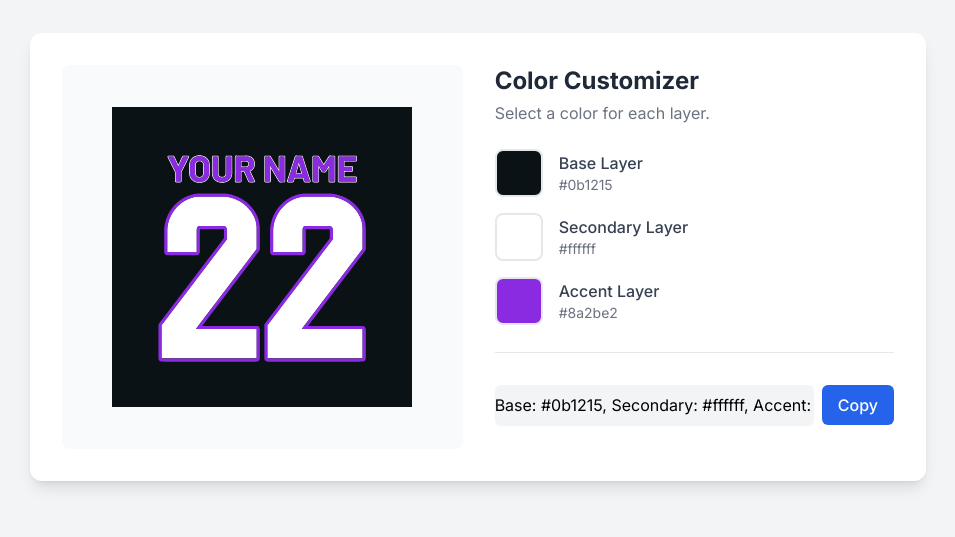
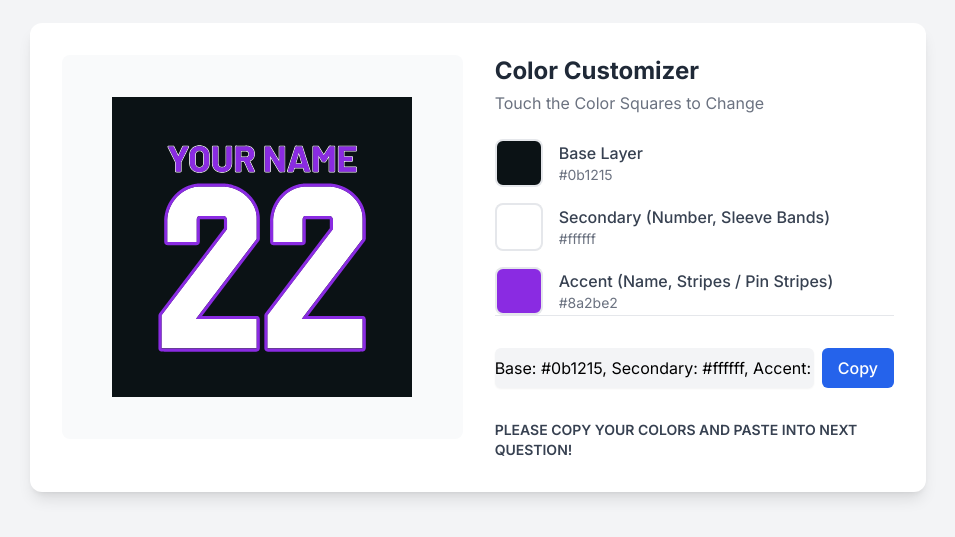
Before and after one commit to DonSanguine/Jersey-Color-Preview, a plain HTML site: page index.html in a window 1280 px wide. Shown: the part 143-680 px from the top of the page, without its empty margins (162-1117 px from the left). Drawn offline with nearby package versions, Linux system fonts and the light colour scheme.

Commit message:
index.html

```diff
--- a/index.html
+++ b/index.html
@@ -52,7 +52,7 @@
 
     <div class="bg-white w-full max-w-4xl rounded-xl shadow-lg p-4 sm:p-6 md:p-8 flex flex-col lg:flex-row gap-6 lg:gap-8">
 
-        <!-- Left Column: SVG Preview -->
+<!-- Left Column: SVG Preview -->
         <div class="flex flex-col items-center justify-center bg-gray-50 rounded-lg p-4 h-72 sm:h-80 md:h-96 lg:w-1/2 relative">
             <div id="svg-container" class="relative w-full max-w-[300px] aspect-square">
                 <!-- SVG layers -->
@@ -73,16 +73,13 @@
             </div>
         </div>
 
-        <!-- Right Column: Controls & Output -->
         <div class="flex flex-col space-y-6 lg:w-1/2">
             <div>
                 <h1 class="text-xl sm:text-2xl font-bold text-gray-800">Color Customizer</h1>
-                <p class="text-gray-500 mt-1">Select a color for each layer.</p>
+                <p class="text-gray-500 mt-1">Touch the Color Squares to Change</p>
             </div>
 
-            <!-- Color Pickers -->
             <div class="space-y-4">
-                <!-- Base Color -->
                 <div class="flex items-center space-x-4">
                     <input type="color" id="base-color-picker" value="#0b1215">
                     <div class="flex-grow">
@@ -91,20 +88,18 @@
                     </div>
                 </div>
 
-                <!-- Secondary Color -->
                 <div class="flex items-center space-x-4">
                     <input type="color" id="secondary-color-picker" value="#ffffff">
                     <div class="flex-grow">
-                        <label for="secondary-color-picker" class="font-medium text-gray-700">Secondary Layer</label>
+                        <label for="secondary-color-picker" class="font-medium text-gray-700">Secondary (Number, Sleeve Bands)</label>
                         <p id="secondary-color-value" class="text-sm text-gray-500">#ffffff</p>
                     </div>
                 </div>
 
-                <!-- Accent Color -->
                 <div class="flex items-center space-x-4">
                     <input type="color" id="accent-color-picker" value="#8a2be2">
                      <div class="flex-grow">
-                        <label for="accent-color-picker" class="font-medium text-gray-700">Accent Layer</label>
+                        <label for="accent-color-picker" class="font-medium text-gray-700">Accent (Name, Stripes / Pin Stripes)</label>
                         <p id="accent-color-value" class="text-sm text-gray-500">#8a2be2</p>
                     </div>
                 </div>
@@ -118,6 +113,7 @@
                     </button>
                 </div>
                 <p id="copy-message" class="text-sm text-green-600 h-5 mt-1"></p>
+                <p class="text-sm text-gray-700 mt-2 font-semibold">PLEASE COPY YOUR COLORS AND PASTE INTO NEXT QUESTION!</p>
             </div>
         </div>
 
```
